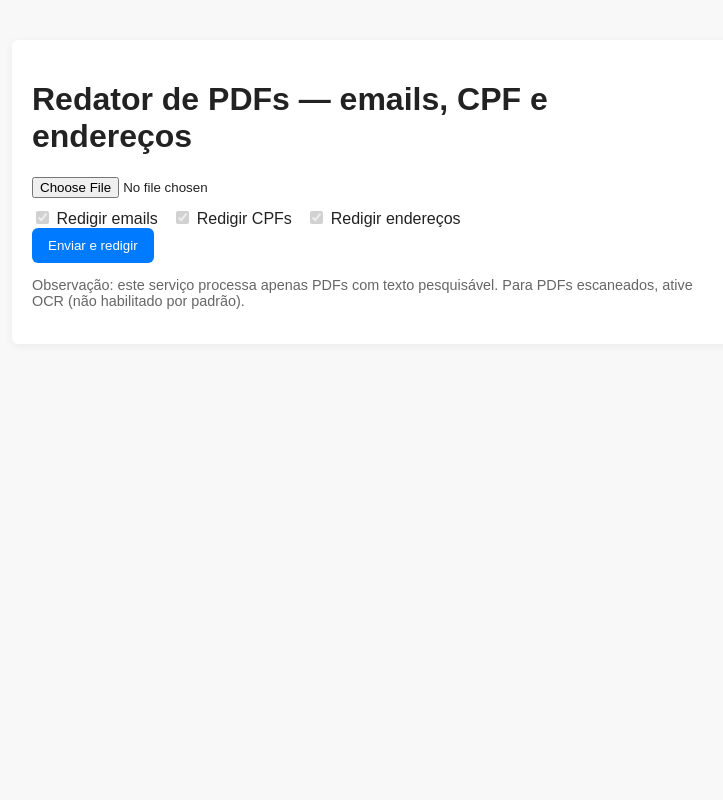
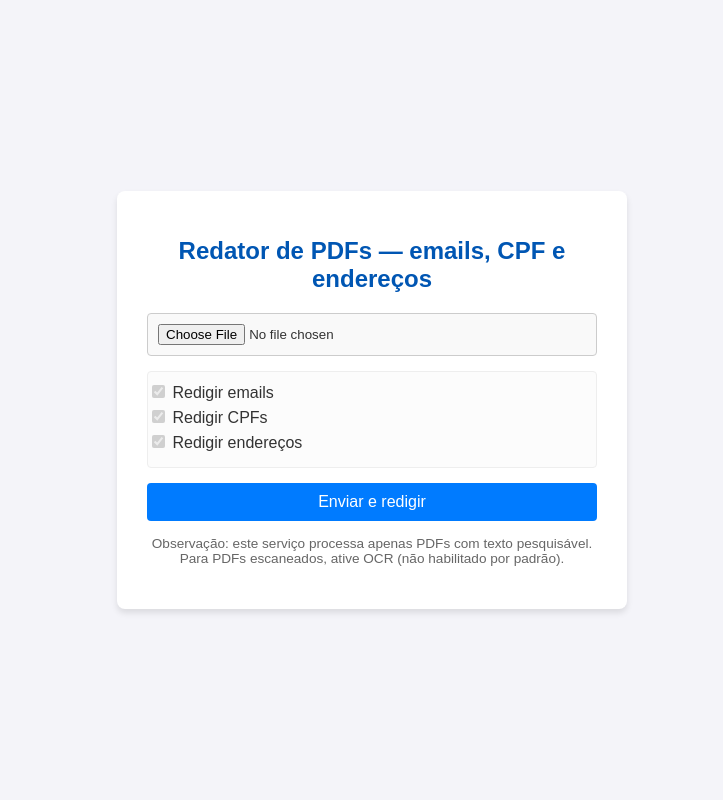
Before and after one commit to relitosouza/tarja_documentos, a Flask app: page / in a window 1280 px wide. Shown: the whole page, without its empty margins (268-991 px from the left). Run offline with Flask 3, Linux system fonts and the light colour scheme.

Commit message:
Update style.css

```diff
--- a/static/style.css
+++ b/static/style.css
@@ -1,46 +1,114 @@
+/* Definições de estilo básico para clareza e legibilidade */
 body {
     font-family: Arial, sans-serif;
-    background: #f8f8f8;
-    color: #222
+    background-color: #f4f4f9;
+    color: #333;
+    display: flex;
+    justify-content: center;
+    align-items: center;
+    min-height: 100vh;
+    margin: 0;
 }
 
 .container {
-    width: 680px;
-    margin: 40px auto;
-    background: #fff;
-    padding: 20px;
-    border-radius: 6px;
-    box-shadow: 0 2px 8px rgba(0, 0, 0, 0.06)
+    background: #ffffff;
+    padding: 30px;
+    border-radius: 8px;
+    box-shadow: 0 4px 6px rgba(0, 0, 0, 0.1);
+    width: 100%;
+    max-width: 450px;
+    text-align: center;
 }
 
-input[type=file] {
-    display: block;
-    margin-bottom: 10px
+h1 {
+    color: #0056b3;
+    margin-bottom: 20px;
+    font-size: 1.5em;
 }
 
-button {
-    padding: 10px 16px;
-    border: none;
-    background: #007bff;
-    color: #fff;
-    border-radius: 6px;
-    cursor: pointer
+/* Estilo do formulário e botão */
+form {
+    display: flex;
+    flex-direction: column;
+    gap: 15px;
 }
 
-button:hover {
-    opacity: 0.95
+input[type="file"] {
+    border: 1px solid #ccc;
+    padding: 10px;
+    border-radius: 4px;
+    background-color: #f9f9f9;
 }
 
+.options {
+    display: flex;
+    flex-direction: column;
+    align-items: flex-start;
+    padding: 10px 0;
+    border: 1px solid #eee;
+    border-radius: 4px;
+    background-color: #fcfcfc;
+}
+
+.options label {
+    margin-bottom: 5px;
+    cursor: pointer;
+}
+
+button[type="submit"] {
+    background-color: #007bff;
+    color: white;
+    padding: 10px;
+    border: none;
+    border-radius: 4px;
+    cursor: pointer;
+    font-size: 1em;
+    transition: background-color 0.3s;
+}
+
+button[type="submit"]:hover {
+    background-color: #0056b3;
+}
+
+/* Mensagens e notas */
 .flashes {
-    color: #b20000
+    list-style: none;
+    padding: 0;
+    margin-bottom: 15px;
+}
+
+.flashes li {
+    background-color: #f8d7da;
+    color: #721c24;
+    border: 1px solid #f5c6cb;
+    padding: 10px;
+    border-radius: 4px;
+    margin-bottom: 5px;
+    text-align: left;
 }
 
 .note {
-    font-size: 0.9em;
-    color: #666
+    font-size: 0.85em;
+    color: #666;
+    margin-top: 20px;
 }
 
-.options label {
+/* Estilo da página de resultado */
+.container a {
     display: inline-block;
-    margin-right: 10px
+    background-color: #28a745;
+    color: white;
+    padding: 10px 15px;
+    text-decoration: none;
+    border-radius: 4px;
+    margin-top: 10px;
+    transition: background-color 0.3s;
 }
+
+.container a:hover {
+    background-color: #1e7e34;
+}
+
+.container p {
+    margin-top: 15px;
+}
```
